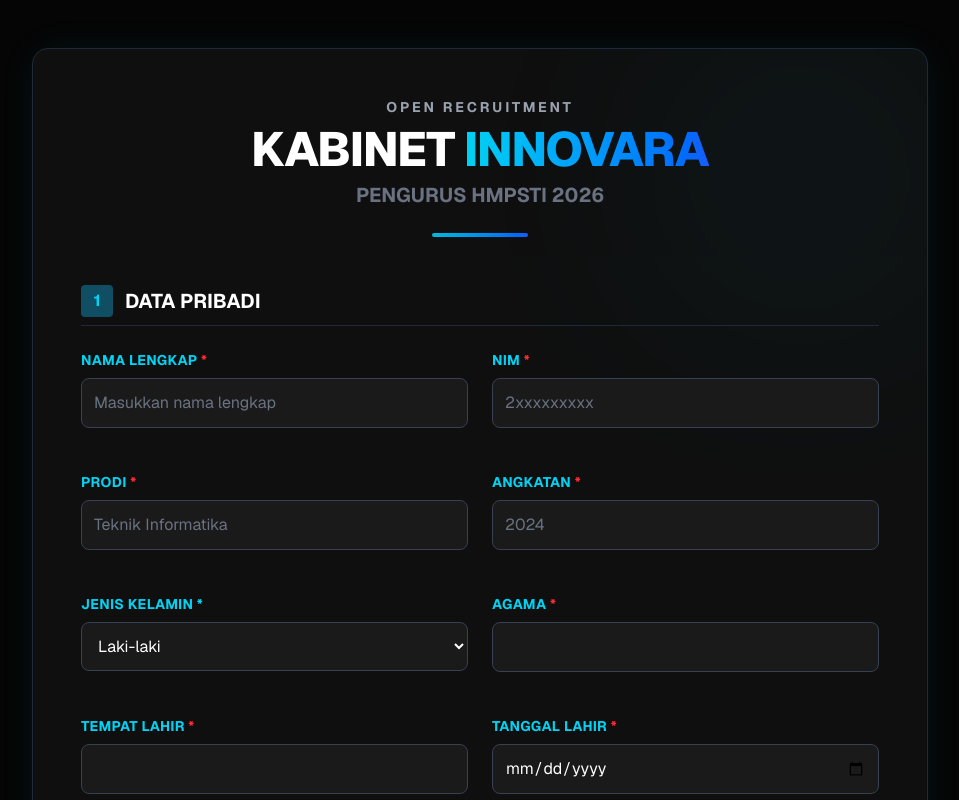
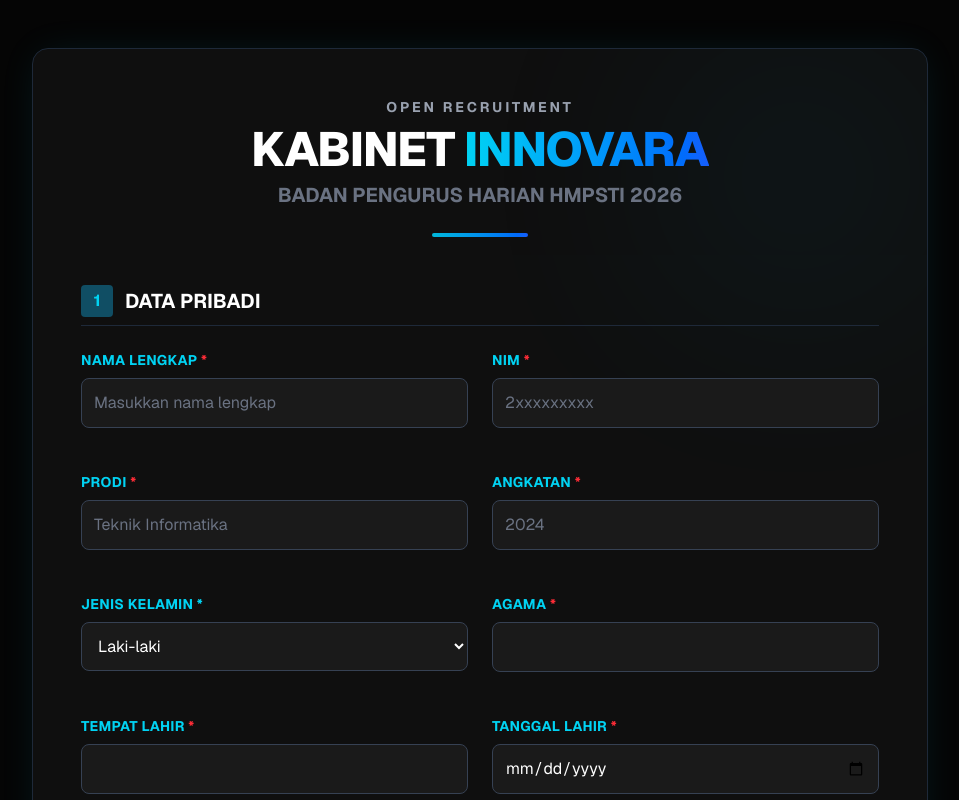
Before and after one commit to znlumins/webdaftarhmpsti, a Next.js app: page / in a window 1280 px wide. Shown: the top 800 px of the page, without its empty margins (160-1119 px from the left). Built offline with nearby package versions, Linux system fonts and the light colour scheme.

Commit message:
update form HMPSTI lengkap

```diff
--- a/app/page.tsx
+++ b/app/page.tsx
@@ -98,7 +98,7 @@ export default function Home() {
           <h1 className="text-4xl md:text-5xl font-extrabold text-white mb-2 tracking-tight">
             KABINET <span className="text-transparent bg-clip-text bg-gradient-to-r from-cyan-400 to-blue-600">INNOVARA</span>
           </h1>
-          <h2 className="text-xl font-bold text-gray-500 mb-6">PENGURUS HMPSTI 2026</h2>
+          <h2 className="text-xl font-bold text-gray-500 mb-6">BADAN PENGURUS HARIAN HMPSTI 2026</h2>
           <div className="h-1 w-24 bg-gradient-to-r from-cyan-500 to-blue-600 mx-auto rounded-full"></div>
         </div>
 
@@ -219,7 +219,7 @@ export default function Home() {
               <label className="block text-sm text-gray-400 mb-3 text-center">
                 Silahkan ketik ulang kalimat komitmen berikut dengan <b>SAMA PERSIS</b>:
                 <br/>
-                <span className="block mt-2 font-bold text-cyan-400 italic text-lg">"SAYA BERJANJI AKAN BERTANGGUNG JAWAB ATAS APAPUN YANG SAYA DAPATKAN SELAMA SAYA MENJADI PENGURUS HMPSTI"</span>
+                <span className="block mt-2 font-bold text-cyan-400 italic text-lg">"SAYA BERJANJI AKAN BERTANGGUNG JAWAB ATAS APAPUN YANG SAYA DAPATKAN SELAMA SAYA MENJADI BADAN PENGURUS HARIAN HMPSTI"</span>
               </label>
               <input name="pernyataan_komitmen" required type="text" className="w-full bg-black border border-gray-700 rounded-lg p-4 text-center font-bold text-white focus:border-cyan-500 outline-none" placeholder="Ketik kalimat janji di sini..." />
             </div>
```
